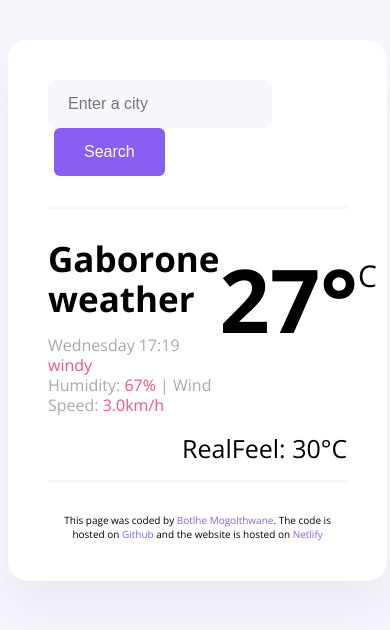
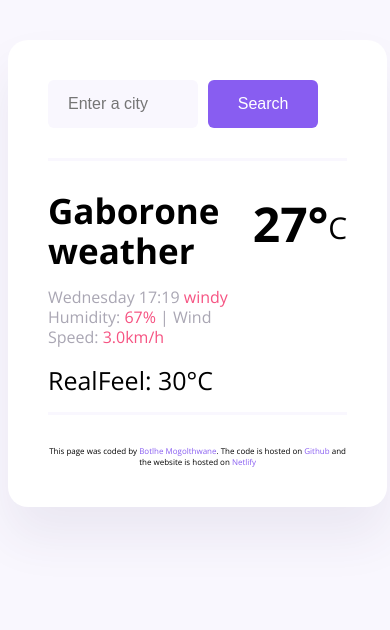
Before and after one commit to Botlhe-M/tepoLoapi, a plain HTML site: page index.html in a window 390 px wide. Drawn offline with nearby package versions, Linux system fonts and the light colour scheme.

Commit message:
Updateed styles.css

```diff
--- a/src/style.css
+++ b/src/style.css
@@ -89,4 +89,20 @@
   .container {
     width: 80%;
   }
+  .search-form-input {
+    width: 50%;
+  }
+  .weather-icon {
+    font-size: 32px;
+  }
+  .weather-temperature-value {
+    font-size: 48px;
+  }
+  footer {
+    font-size: 8px;
+  }
+  .weather-feel-value {
+    align-items: start;
+    justify-content: space-between;
+  }
 }
```
